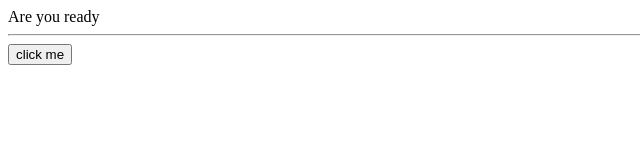
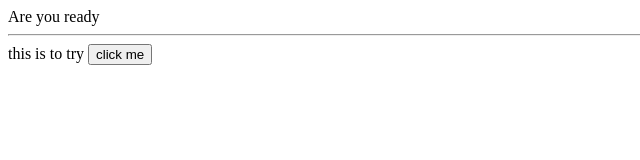
Before and after one commit to Boon29/yankang, a plain HTML site: page index.html in a window 1280 px wide. Shown: the whole page, without its empty margins (0-640 px from the left). Drawn offline with Linux system fonts and the light colour scheme.

Commit message:
Update index.html

```diff
--- a/index.html
+++ b/index.html
@@ -4,6 +4,7 @@
     <body>
         Are you ready
         <hr>
+        this is to try
         <a href="https://github.com/Boon29/yankang/blob/main/WhatsApp%20Image%202024-12-31%20at%2012.03.41_62864c66.jpg"><button>click me</button></a>
     </body>
 </html>
```
